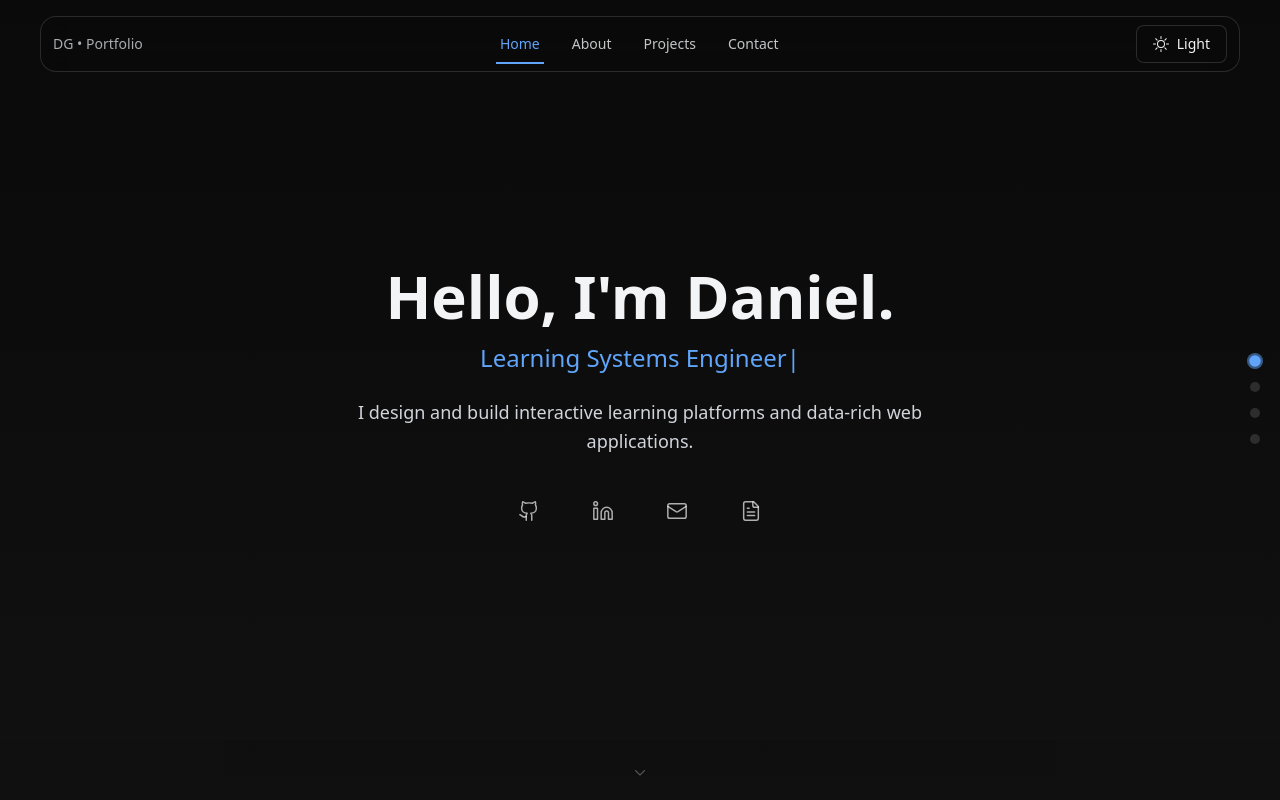
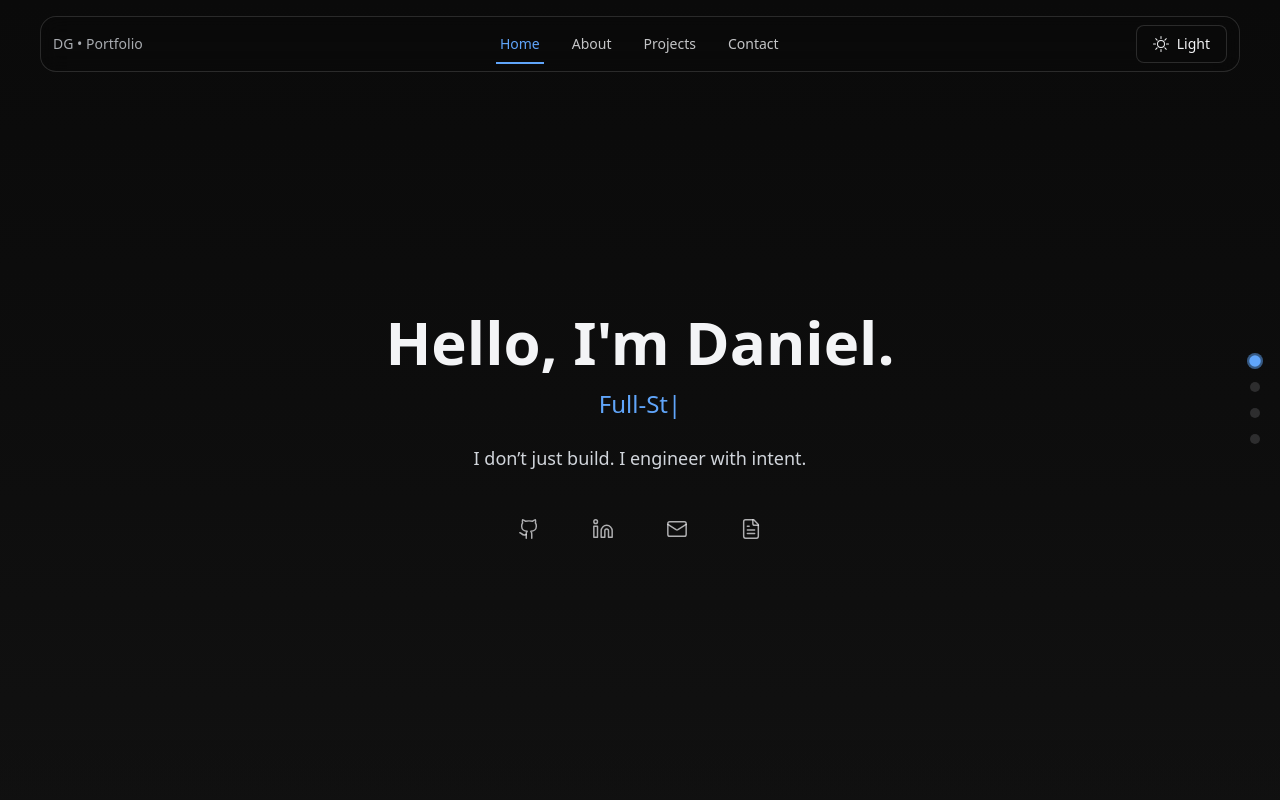
Before and after one commit to dgutensohn03/dg-portfolio, a React (Vite) app: page / in a window 1280 px wide. Built offline with nearby package versions, Linux system fonts and the light colour scheme; the HTML template or start-up script is replaced by a standard one.

Commit message:
Deploy: update build and source

```diff
--- a/src/App.tsx
+++ b/src/App.tsx
@@ -70,7 +70,7 @@ export default function App() {
         <section id="contact" className="snap-center flex" style={{ minHeight: "calc(100vh - 60px)" }}>
           <div
             ref={contactRef}
-            className="w-full px-12 sm:px-16 md:px-20 lg:px-28 xl:px-40 mx-auto max-w-6xl flex items-center"
+            className="w-full px-12 sm:px-16 md:px-20 lg:px-28 xl:px-40 mx-auto max-w-6xl flex items-center justify-center"
           >
             <FadeSection>
               <Contact />
--- a/src/components/Contact.tsx
+++ b/src/components/Contact.tsx
@@ -4,7 +4,7 @@ import { Mail } from "lucide-react";
 
 export default function Contact() {
   return (
-    <div className="flex flex-col md:items-start items-center justify-center text-left">
+    <div className="flex flex-col md:items-start items-center text-left">
       <motion.h2
         initial={{ opacity: 0, y: 18 }}
         whileInView={{ opacity: 1, y: 0 }}
--- a/src/components/Hero.tsx
+++ b/src/components/Hero.tsx
@@ -4,39 +4,57 @@ import { TypeAnimation } from "react-type-animation";
 import { Github, Linkedin, Mail, FileText } from "lucide-react";
 import { useState } from "react";
 import ResumeModal from "./ResumeModal";
-import ScrollHint from "./ScrollHint";
 
 export default function Hero() {
   const [isResumeOpen, setIsResumeOpen] = useState(false);
 
   const actions = [
-    { icon: <Github size={22} strokeWidth={1.6} />, label: "GitHub", action: () => window.open("https://github.com/dgutensohn03/", "_blank") },
-    { icon: <Linkedin size={22} strokeWidth={1.6} />, label: "LinkedIn", action: () => window.open("https://www.linkedin.com/in/daniel-gutensohn-a2860a71", "_blank") },
-    { icon: <Mail size={22} strokeWidth={1.6} />, label: "Contact", action: () => (window.location.href = "mailto:dgutensohn@icloud.com") },
-    { icon: <FileText size={22} strokeWidth={1.6} />, label: "View Resume", action: () => setIsResumeOpen(true) },
+    {
+      icon: <Github size={22} strokeWidth={1.6} />,
+      label: "GitHub",
+      action: () => window.open("https://github.com/dgutensohn03", "_blank"),
+    },
+    {
+      icon: <Linkedin size={22} strokeWidth={1.6} />,
+      label: "LinkedIn",
+      action: () => window.open("https://www.linkedin.com/in/daniel-gutensohn-a2860a71", "_blank"),
+    },
+    {
+      icon: <Mail size={22} strokeWidth={1.6} />,
+      label: "Contact",
+      action: () => (window.location.href = "mailto:dgutensohn@icloud.com"),
+    },
+    {
+      icon: <FileText size={22} strokeWidth={1.6} />,
+      label: "View Resume",
+      action: () => setIsResumeOpen(true),
+    },
   ];
 
   return (
     <section
       id="home"
       data-section="home"
-      className="relative snap-start h-screen flex flex-col justify-center items-center text-center px-6 md:px-8 lg:px-12"
+      className="min-h-[calc(100vh-60px)] flex flex-col justify-center items-center text-left px-6 md:px-8 lg:px-12 pt-16"
     >
       <ResumeModal isOpen={isResumeOpen} onClose={() => setIsResumeOpen(false)} />
 
       <motion.h1
-        initial={{ opacity: 0, y: 20 }} animate={{ opacity: 1, y: 0 }} transition={{ duration: 0.5 }}
+        initial={{ opacity: 0, y: 20 }}
+        animate={{ opacity: 1, y: 0 }}
+        transition={{ duration: 0.5 }}
         className="text-4xl md:text-6xl font-bold text-[var(--fg)]"
       >
         Hello, I'm Daniel.
       </motion.h1>
 
+      {/* ✅ Updated Type Animation Roles */}
       <TypeAnimation
         sequence={[
-          "Full-Stack Engineer", 2000,
-          "Learning Systems Engineer", 2000,
-          "xAPI + SCORM Platform Developer", 2000,
-          "React + Data UX Specialist", 2000,
+          "Full-Stack Engineer with a UX Obsession", 2000,
+          "Platform & Workflow Architect", 2000,
+          "Internal Systems & Tools Developer", 2000,
+          "Data-Driven Interface Builder", 2000,
         ]}
         wrapper="span"
         speed={50}
@@ -44,27 +62,38 @@ export default function Hero() {
         className="mt-4 text-xl md:text-2xl text-[var(--accent)] font-medium"
       />
 
+      {/* ✅ Refined tagline — short, high impact */}
       <motion.p
-        initial={{ opacity: 0 }} animate={{ opacity: 1 }} transition={{ delay: 0.4 }}
+        initial={{ opacity: 0 }}
+        animate={{ opacity: 1 }}
+        transition={{ delay: 0.4 }}
         className="mt-6 max-w-xl text-[var(--muted)] text-lg leading-relaxed"
       >
-        I design and build interactive learning platforms and data-rich web applications.
+        I don’t just build. I engineer with intent.
       </motion.p>
 
+      {/* ✅ Icon row (unchanged except consistent spacing retention) */}
       <motion.div
-        initial={{ opacity: 0, y: 10 }} animate={{ opacity: 1, y: 0 }} transition={{ delay: 0.6 }}
+        initial={{ opacity: 0, y: 10 }}
+        animate={{ opacity: 1, y: 0 }}
+        transition={{ delay: 0.6 }}
         className="flex gap-7 mt-8"
       >
         {actions.map(({ icon, label, action }, i) => (
           <button
-            key={i} onClick={action} type="button" aria-label={label}
-            className="relative group p-3 rounded-xl transition-colors text-[var(--fg)]/70 hover:text-[var(--fg)] cursor-pointer focus:outline-none focus-visible:ring-2 focus-visible:ring-[var(--accent)]/50"
+            key={i}
+            onClick={action}
+            type="button"
+            aria-label={label}
+            className="relative group p-3 rounded-xl transition-colors text-[var(--fg)]/70
+                       hover:text-[var(--fg)] cursor-pointer focus:outline-none
+                       focus-visible:ring-2 focus-visible:ring-[var(--accent)]/50"
           >
             {icon}
             <span
               className="pointer-events-none absolute left-1/2 -translate-x-1/2 mt-3 px-3 py-[3px] text-[11px] rounded-md
-              backdrop-blur-md bg-[var(--glass)]/70 text-[var(--fg)]/85 opacity-0
-              group-hover:opacity-100 transition-opacity shadow-sm border border-[var(--hairline)]"
+                         backdrop-blur-md bg-[var(--glass)]/70 text-[var(--fg)]/85 opacity-0
+                         group-hover:opacity-100 transition-opacity shadow-sm border border-[var(--hairline)]"
               role="tooltip"
             >
               {label}
@@ -72,10 +101,6 @@ export default function Hero() {
           </button>
         ))}
       </motion.div>
-
-      {/* ultra-subtle bottom fade */}
-      <div className="pointer-events-none absolute inset-x-0 bottom-0 h-16 bg-gradient-to-t from-[var(--bg)] to-transparent opacity-[0.03]" />
-      <ScrollHint />
     </section>
   );
 }
```
Also changed, not shown: 1 other file (tests, documents, lock files or other folders).
